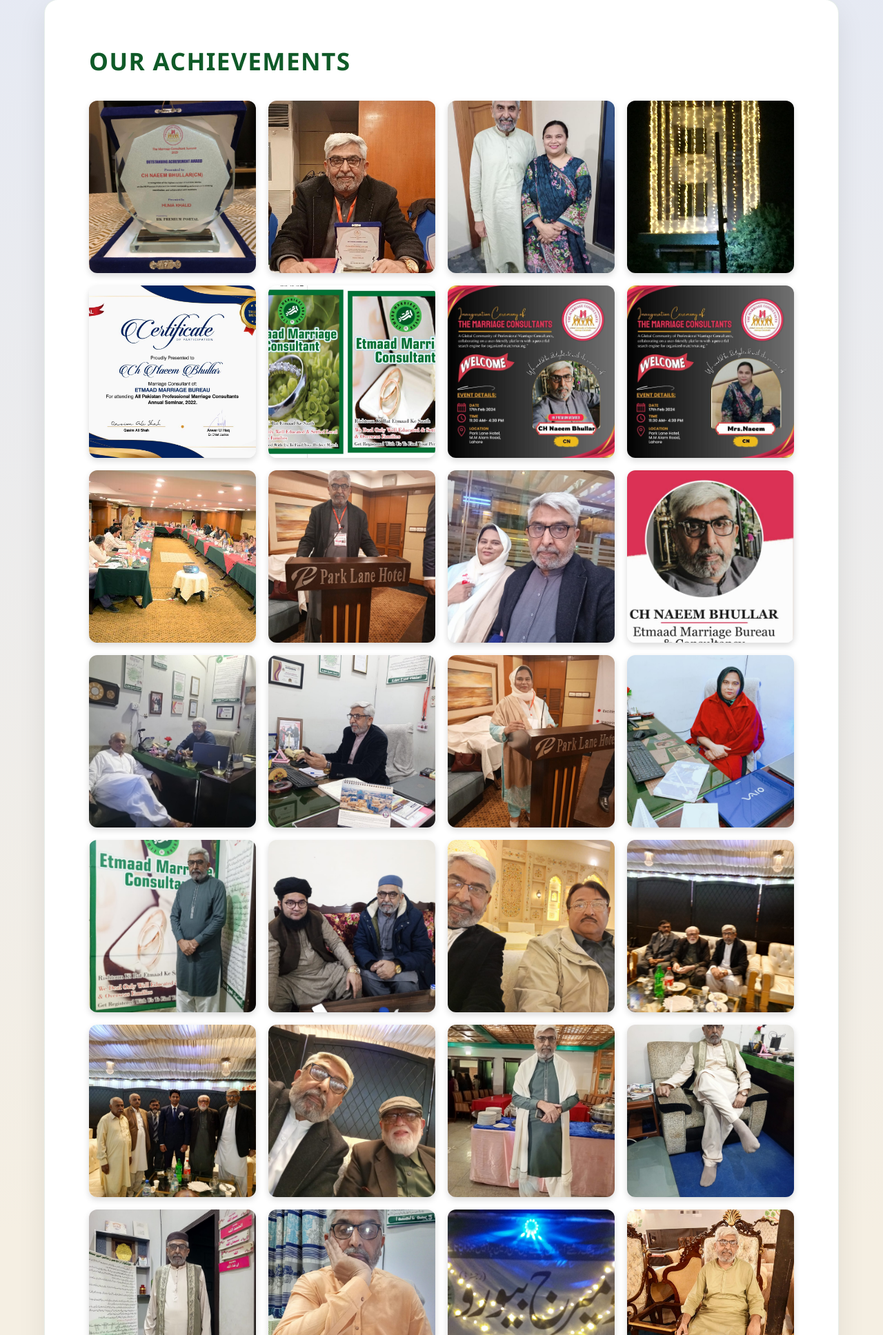
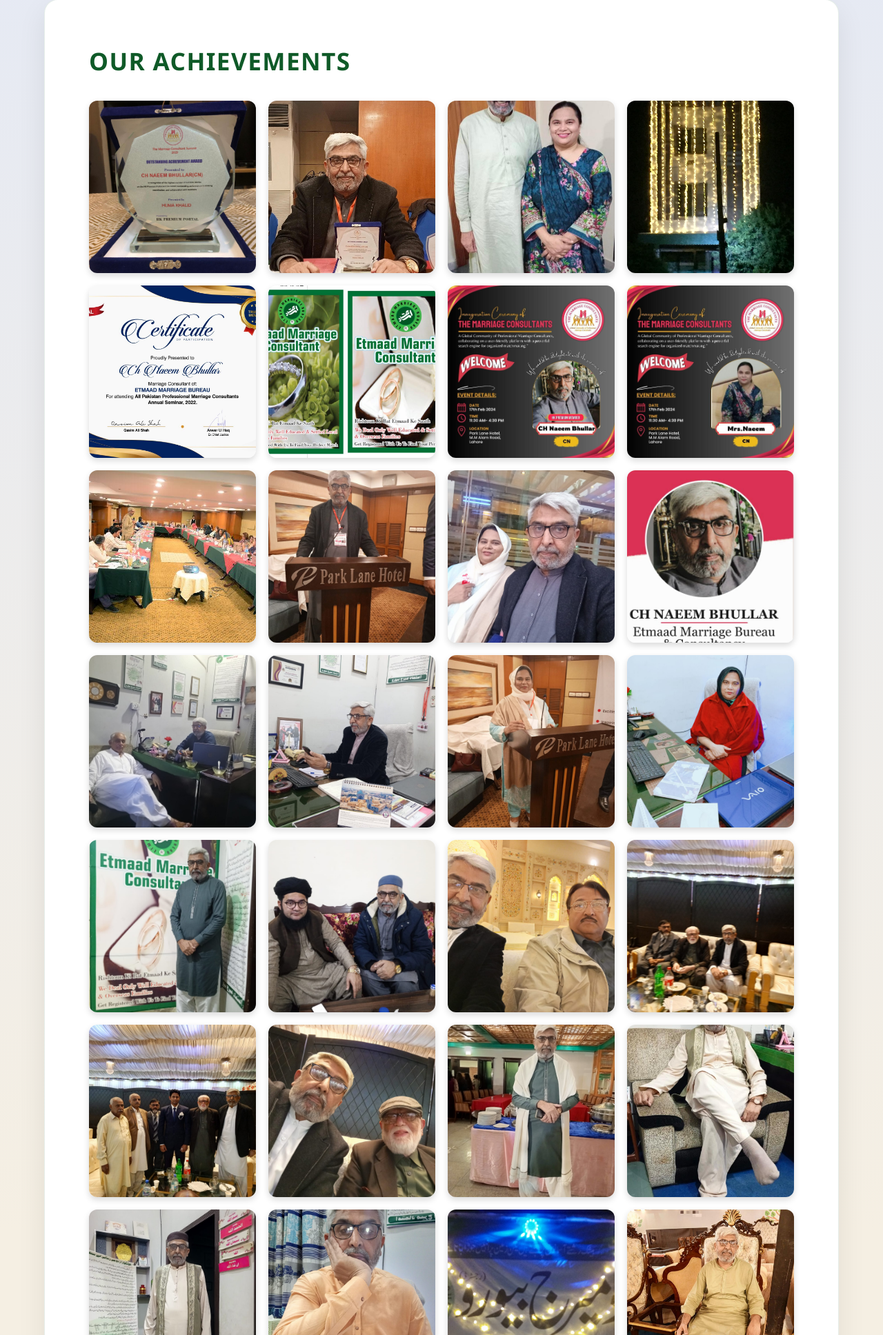
Before and after one commit to Ayesha497-creator/EtmaadMarriagebuearo, a plain HTML site: page index.html in a window 1280 px wide. Shown: the part 1310-3246 px from the top of the page at 69% size. Drawn offline with Linux system fonts and the light colour scheme.

```diff
--- a/index.html
+++ b/index.html
@@ -800,7 +800,7 @@
     <!-- Yahan 4 se 48 images -->
     <img src="4.jpeg" alt="">
     <img src="5.jpeg" alt="">
-    <img src="7.jpeg" alt="">
+    <img src="k.jpeg" alt="">
     <img src="8.jpeg" alt="">
     <img src="9.jpeg" alt="">
     <img src="10.jpeg" alt="">
@@ -821,7 +821,7 @@
     <img src="28.jpeg" alt="">
     <img src="29.jpeg" alt="">
     <img src="30.jpeg" alt="">
-    <img src="31.jpeg" alt="">
+    <img src="l.jpeg" alt="">
     <img src="32.jpeg" alt="">
     <img src="33.jpeg" alt="">
     <img src="34.jpeg" alt="">
```
